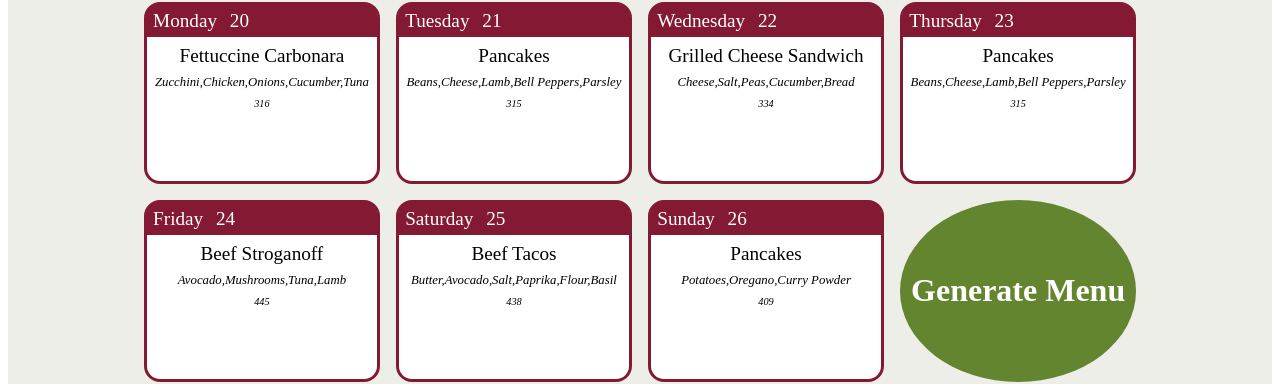
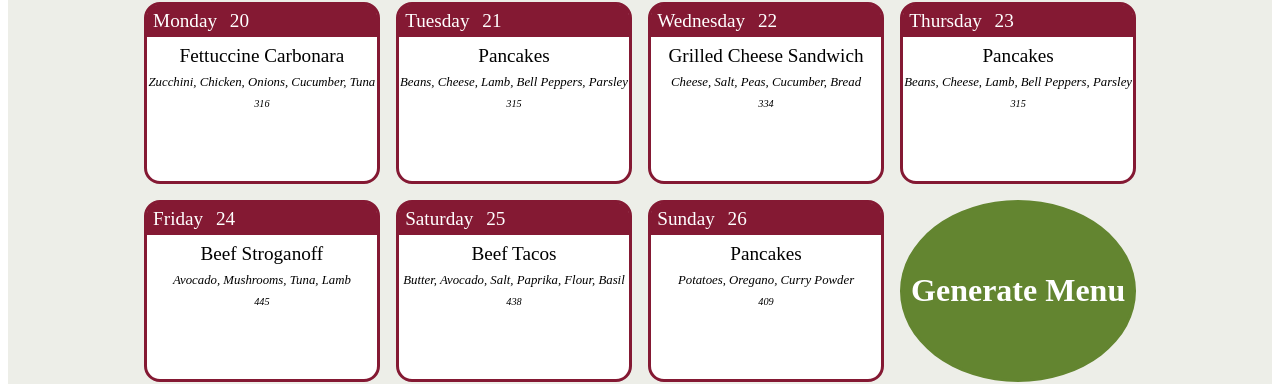
Before and after one commit to chingu-voyages/V53-tier2-team-27, a React (Vite) app in the folder menu-scheduler/: page / in a window 1280 px wide. Both pictures are taken after a click on the element "Generate Menu". Shown: the part 235-619 px from the top of the page. Built offline with nearby package versions, Linux system fonts and the light colour scheme.

Commit message:
change style of random meal select

```diff
--- a/menu-scheduler/src/components/WeekCalender.jsx
+++ b/menu-scheduler/src/components/WeekCalender.jsx
@@ -118,7 +118,7 @@ const WeekCalendar = () => {
                   <div className="selected-meal-ingredients">
                     {!getDateObject(date)
                       ? null
-                      : getDateObject(date).dishIngredients + " "}
+                      : getDateObject(date).dishIngredients.join(", ")}
                   </div>
                   <div className="selected-meal-cal">
                     {!getDateObject(date) ? null : getDateObject(date).dishCal}
@@ -149,7 +149,7 @@ const WeekCalendar = () => {
                   <div className="selected-meal-ingredients">
                     {!getDateObject(date)
                       ? null
-                      : getDateObject(date).dishIngredients + " "}
+                      : getDateObject(date).dishIngredients.join(", ")}
                   </div>
                   <div className="selected-meal-cal">
                     {!getDateObject(date) ? null : getDateObject(date).dishCal}
```
